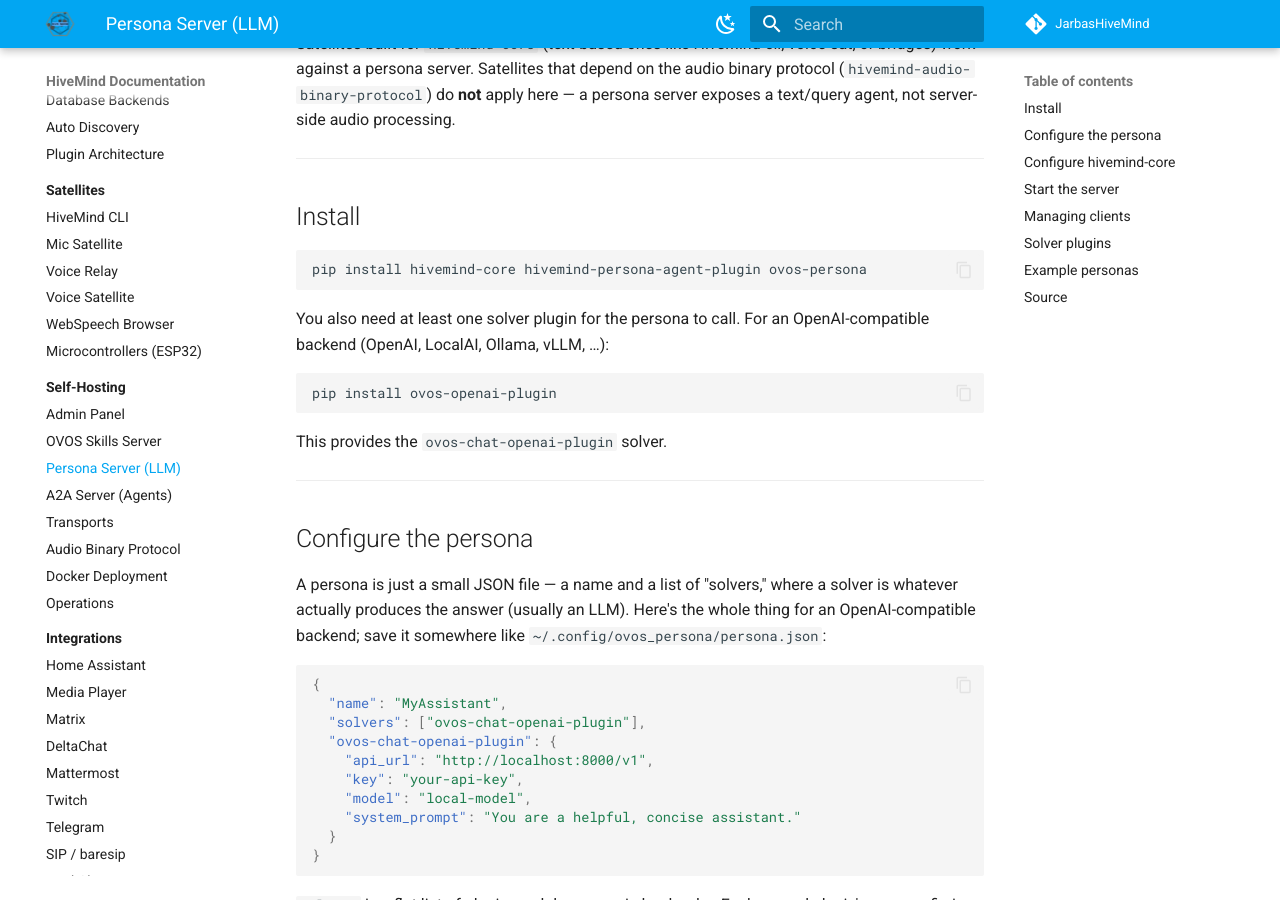
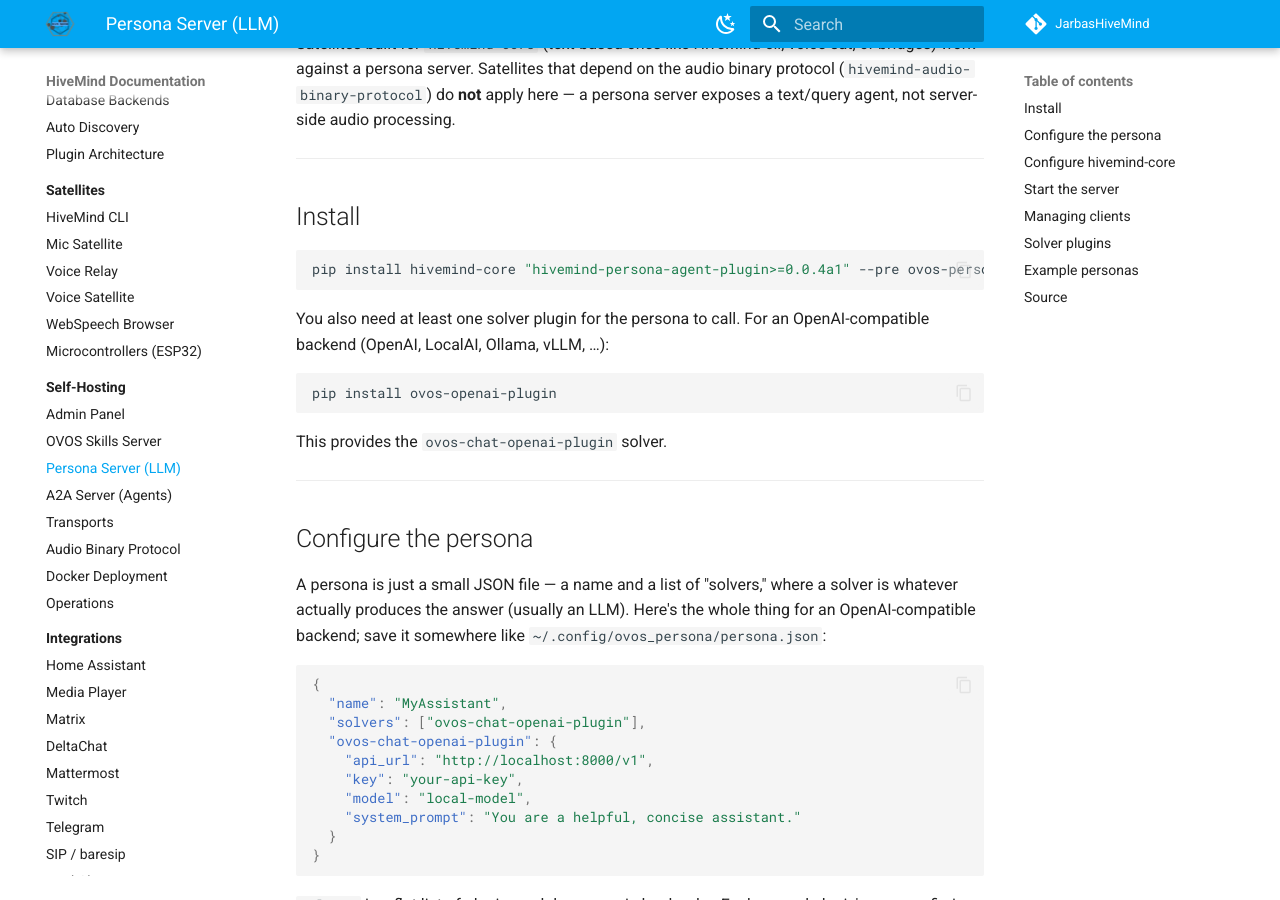
Before and after one commit to JarbasHiveMind/HiveMind-community-docs, an MkDocs documentation site: the page built from docs/server/persona-server.md, in a window 1280 px wide and 900 px high, scrolled down 521 px. Built offline with MkDocs 1.6.1 and Material for MkDocs 9.7.7, drawn with Linux system fonts in a browser that asks for light colours.

Commit message:
docs: fix hivemind-persona-agent-plugin install, bare name resolves to stale pre-config-3.x-fix 0.0.1

````diff
--- a/docs/server/persona-server.md
+++ b/docs/server/persona-server.md
@@ -23,7 +23,7 @@ exposes a text/query agent, not server-side audio processing.
 ## Install
 
 ```bash
-pip install hivemind-core hivemind-persona-agent-plugin ovos-persona
+pip install hivemind-core "hivemind-persona-agent-plugin>=0.0.4a1" --pre ovos-persona
 ```
 
 You also need at least one solver plugin for the persona to call. For an
````
